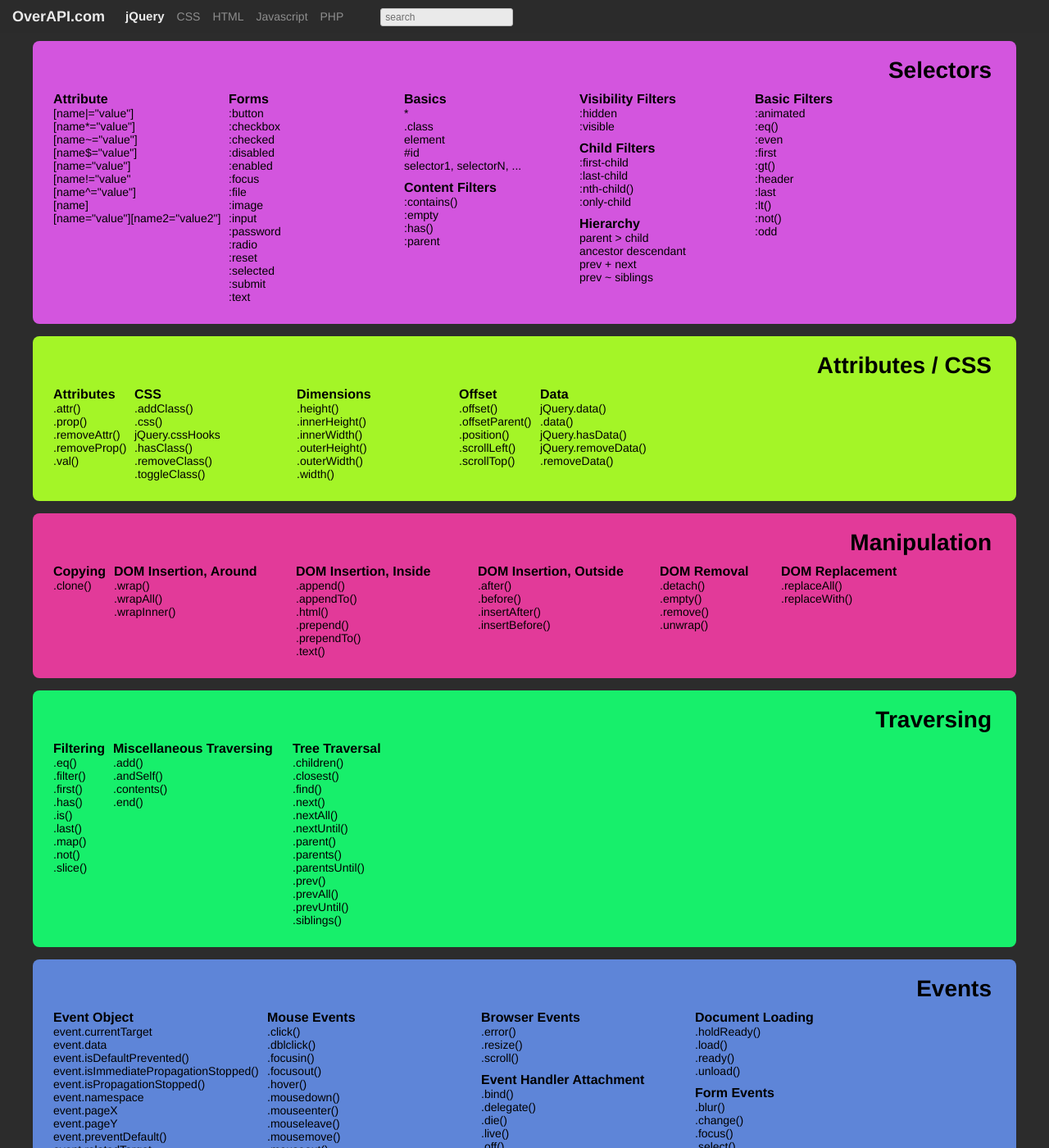
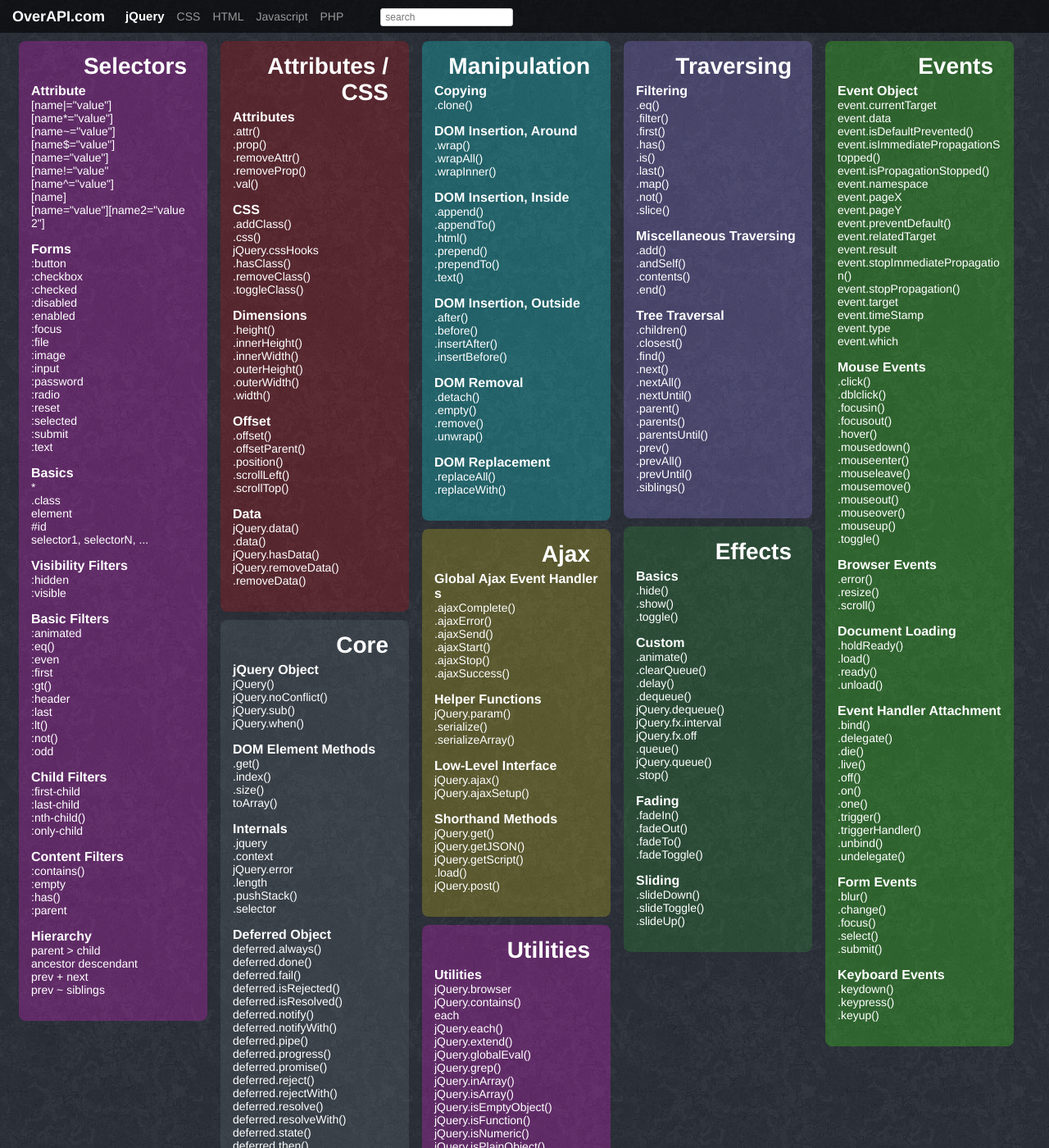
Before and after one commit to code9media/overthecs.github.io, a Jekyll site: the page built from jquery.html, in a window 1280 px wide and 1400 px high. Shown: the whole window at 82% size. Built offline with Jekyll 4.4.1, drawn with Linux system fonts in a browser that asks for light colours; Markdown is read by kramdown in place of the engine named in the settings; some of the changed text lies outside the part shown.

Commit message:
adjust the layout

```diff
--- a/_layouts/default.html
+++ b/_layouts/default.html
@@ -54,9 +63,20 @@
                     ,'#24bae3'
                 ]
 
+                var rgba = [
+                    'rgba(251,34,240,0.25)'
+                    ,'rgba(214,17,21,0.25)'
+                    ,'rgba(14,251,252,0.25)'
+                    ,'rgba(158,134,255,0.25)'
+                    ,'rgba(60,255,20,0.25)'
+                    ,'rgba(44,158,52,0.25)'
+                    ,'rgba(225,211,20,0.25)'
+                    ,'rgba(100,117,121,0.25)'
+                ];
+
                 $.each($('.board'),function(index,item){
-                    var i = index % color.length;
-                    $(item).css('backgroundColor',color[i]);
+                    var i = index % rgba.length;
+                    $(item).css('background',rgba[i]);
                 });
 
                 $('.board').delegate('a','click',function(e){
@@ -85,6 +105,7 @@
                                 $(this).children('h3').removeClass('inactive');
                             }
                         });
+                        /*
                         $boards.each(function(index){
                             if (!$(this).find('h3:not(.inactive)').length) {
                                 $.browser.msie?$(this).hide():$(this).slideUp()
@@ -92,6 +113,7 @@
                                 $.browser.msie?$(this).show():$(this).slideDown()
                             }
                         });
+                        */
                     }
                     ,hide: function () {
                         $(this).addClass('inactive')
--- a/jquery.html
+++ b/jquery.html
@@ -6,7 +6,6 @@ title:     jQuery Cheatsheet
 <div class="content">
     <div class="board">
         <h2 class="board-title">Selectors</h2>
-        <div class="board-content">
         <div class="board-card">
             <h3 class="board-card-title">Attribute</h3>
             <ul>
@@ -108,11 +107,9 @@ title:     jQuery Cheatsheet
             </ul>
         </div>
     </div>
-    </div>
 
     <div class="board">
         <h2 class="board-title">Attributes / CSS</h2>
-        <div class="board-content">
         <div class="board-card">
             <h3 class="board-card-title">Attributes</h3>
             <ul>
@@ -170,11 +167,9 @@ title:     jQuery Cheatsheet
             </ul>
         </div>
     </div>
-    </div>
 
     <div class="board">
         <h2 class=" board-title">Manipulation</h2>
-        <div class="board-content">
         <div class="board-card">
             <h3 class="board-card-title">Copying</h3>
             <ul>
@@ -231,11 +226,9 @@ title:     jQuery Cheatsheet
             </ul>
         </div>
     </div>
-    </div>
 
     <div class="board">
         <h2 class="board-title">Traversing</h2>
-        <div class="board-content">
         <div class="board-card">
             <h3 class="board-card-title">Filtering</h3>
             <ul>
@@ -280,11 +273,9 @@ title:     jQuery Cheatsheet
             </ul>
         </div>
     </div>
-    </div>
 
     <div class="board">
         <h2 class="board-title">Events</h2>
-        <div class="board-content">
         <div class="board-card">
             <h3 class="board-card-title">Event Object</h3>
             <ul>
@@ -383,11 +374,9 @@ title:     jQuery Cheatsheet
             </ul>
         </div>
     </div>
-    </div>
 
     <div class="board">
         <h2 class="board-title">Effects</h2>
-        <div class="board-content">
         <div class="board-card">
             <h3 class="board-card-title">Basics</h3>
             <ul>
@@ -432,11 +421,9 @@ title:     jQuery Cheatsheet
             </ul>
         </div>
     </div>
-    </div>
 
     <div class="board">
         <h2 class="board-title">Ajax</h2>
-        <div class="board-content">
         <div class="board-card">
             <h3 class="board-card-title">Global Ajax Event Handlers</h3>
             <ul>
@@ -477,11 +464,9 @@ title:     jQuery Cheatsheet
             </ul>
         </div>
     </div>
-    </div>
 
     <div class="board">
         <h2 class="board-title">Core</h2>
-        <div class="board-content">
         <div class="board-card">
             <h3 class="board-card-title">jQuery Object</h3>
             <ul>
@@ -489,39 +474,6 @@ title:     jQuery Cheatsheet
                 <li><a title="Relinquish jQuery's control of the $ variable." href="http://api.jquery.com/jQuery.noConflict/">jQuery.noConflict()</a></li>
                 <li><a title="Creates a new copy of jQuery whose properties and methods can be modified without affecting the original jQuery object." href="http://api.jquery.com/jQuery.sub/">jQuery.sub()</a></li>
                 <li><a title="Provides a way to execute callback functions based on one or more objects, usually Deferred objects that represent asynchronous events." href="http://api.jquery.com/jQuery.when/">jQuery.when()</a></li>
-                </ul>
-            </div>
-
-            <div class="board-card">
-                <h3 class="board-card-title">Utilities</h3>
-                <ul>
-                    <li><a title="Contains flags for the useragent, read from navigator.userAgent. We recommend against using this property; please try to use feature detection instead (see jQuery.support). jQuery.browser may be moved to a plugin in a future release of jQuery." href="http://api.jquery.com/jQuery.browser/">jQuery.browser</a></li>
-                    <li><a title="Check to see if a DOM node is within another DOM node." href="http://api.jquery.com/jQuery.contains/">jQuery.contains()</a></li>
-                    <li><a title="" href="http://api.jquery.com/each/">each</a></li>
-                    <li><a title="A generic iterator function, which can be used to seamlessly iterate over both objects and arrays. Arrays and array-like objects with a length property (such as a function's arguments object) are iterated by numeric index, from 0 to length-1. Other objects are iterated via their named properties." href="http://api.jquery.com/jQuery.each/">jQuery.each()</a></li>
-                    <li><a title="Merge the contents of two or more objects together into the first object." href="http://api.jquery.com/jQuery.extend/">jQuery.extend()</a></li>
-                    <li><a title="Execute some JavaScript code globally." href="http://api.jquery.com/jQuery.globalEval/">jQuery.globalEval()</a></li>
-                    <li><a title="Finds the elements of an array which satisfy a filter function. The original array is not affected." href="http://api.jquery.com/jQuery.grep/">jQuery.grep()</a></li>
-                    <li><a title="Search for a specified value within an array and return its index (or -1 if not found)." href="http://api.jquery.com/jQuery.inArray/">jQuery.inArray()</a></li>
-                    <li><a title="Determine whether the argument is an array." href="http://api.jquery.com/jQuery.isArray/">jQuery.isArray()</a></li>
-                    <li><a title="Check to see if an object is empty (contains no properties)." href="http://api.jquery.com/jQuery.isEmptyObject/">jQuery.isEmptyObject()</a></li>
-                    <li><a title="Determine if the argument passed is a Javascript function object." href="http://api.jquery.com/jQuery.isFunction/">jQuery.isFunction()</a></li>
-                    <li><a title="Determines whether its argument is a number." href="http://api.jquery.com/jQuery.isNumeric/">jQuery.isNumeric()</a></li>
-                    <li><a title="Check to see if an object is a plain object (created using '{}' or 'new Object')." href="http://api.jquery.com/jQuery.isPlainObject/">jQuery.isPlainObject()</a></li>
-                    <li><a title="Determine whether the argument is a window." href="http://api.jquery.com/jQuery.isWindow/">jQuery.isWindow()</a></li>
-                    <li><a title="Check to see if a DOM node is within an XML document (or is an XML document)." href="http://api.jquery.com/jQuery.isXMLDoc/">jQuery.isXMLDoc()</a></li>
-                    <li><a title="Convert an array-like object into a true JavaScript array." href="http://api.jquery.com/jQuery.makeArray/">jQuery.makeArray()</a></li>
-                    <li><a title="Translate all items in an array or array-like object to another array of items." href="http://api.jquery.com/jQuery.map/">jQuery.map()</a></li>
-                    <li><a title="Merge the contents of two arrays together into the first array. " href="http://api.jquery.com/jQuery.merge/">jQuery.merge()</a></li>
-                    <li><a title="An empty function." href="http://api.jquery.com/jQuery.noop/">jQuery.noop()</a></li>
-                    <li><a title="Return a number representing the current time." href="http://api.jquery.com/jQuery.now/">jQuery.now()</a></li>
-                    <li><a title="Takes a well-formed JSON string and returns the resulting JavaScript object." href="http://api.jquery.com/jQuery.parseJSON/">jQuery.parseJSON()</a></li>
-                    <li><a title="Parses a string into an XML document." href="http://api.jquery.com/jQuery.parseXML/">jQuery.parseXML()</a></li>
-                    <li><a title="Takes a function and returns a new one that will always have a particular context." href="http://api.jquery.com/jQuery.proxy/">jQuery.proxy()</a></li>
-                    <li><a title="A collection of properties that represent the presence of different browser features or bugs." href="http://api.jquery.com/jQuery.support/">jQuery.support</a></li>
-                    <li><a title="Remove the whitespace from the beginning and end of a string." href="http://api.jquery.com/jQuery.trim/">jQuery.trim()</a></li>
-                    <li><a title="Determine the internal JavaScript [[Class]] of an object." href="http://api.jquery.com/jQuery.type/">jQuery.type()</a></li>
-                    <li><a title="Sorts an array of DOM elements, in place, with the duplicates removed. Note that this only works on arrays of DOM elements, not strings or numbers." href="http://api.jquery.com/jQuery.unique/">jQuery.unique()</a></li>
             </ul>
         </div>
 
@@ -586,5 +538,40 @@ title:     jQuery Cheatsheet
             </ul>
         </div>
     </div>
+
+    <div class="board">
+        <h2 class="board-title">Utilities</h2>
+        <div class="board-card">
+            <h3 class="board-card-title">Utilities</h3>
+            <ul>
+                <li><a title="Contains flags for the useragent, read from navigator.userAgent. We recommend against using this property; please try to use feature detection instead (see jQuery.support). jQuery.browser may be moved to a plugin in a future release of jQuery." href="http://api.jquery.com/jQuery.browser/">jQuery.browser</a></li>
+                <li><a title="Check to see if a DOM node is within another DOM node." href="http://api.jquery.com/jQuery.contains/">jQuery.contains()</a></li>
+                <li><a title="" href="http://api.jquery.com/each/">each</a></li>
+                <li><a title="A generic iterator function, which can be used to seamlessly iterate over both objects and arrays. Arrays and array-like objects with a length property (such as a function's arguments object) are iterated by numeric index, from 0 to length-1. Other objects are iterated via their named properties." href="http://api.jquery.com/jQuery.each/">jQuery.each()</a></li>
+                <li><a title="Merge the contents of two or more objects together into the first object." href="http://api.jquery.com/jQuery.extend/">jQuery.extend()</a></li>
+                <li><a title="Execute some JavaScript code globally." href="http://api.jquery.com/jQuery.globalEval/">jQuery.globalEval()</a></li>
+                <li><a title="Finds the elements of an array which satisfy a filter function. The original array is not affected." href="http://api.jquery.com/jQuery.grep/">jQuery.grep()</a></li>
+                <li><a title="Search for a specified value within an array and return its index (or -1 if not found)." href="http://api.jquery.com/jQuery.inArray/">jQuery.inArray()</a></li>
+                <li><a title="Determine whether the argument is an array." href="http://api.jquery.com/jQuery.isArray/">jQuery.isArray()</a></li>
+                <li><a title="Check to see if an object is empty (contains no properties)." href="http://api.jquery.com/jQuery.isEmptyObject/">jQuery.isEmptyObject()</a></li>
+                <li><a title="Determine if the argument passed is a Javascript function object." href="http://api.jquery.com/jQuery.isFunction/">jQuery.isFunction()</a></li>
+                <li><a title="Determines whether its argument is a number." href="http://api.jquery.com/jQuery.isNumeric/">jQuery.isNumeric()</a></li>
+                <li><a title="Check to see if an object is a plain object (created using '{}' or 'new Object')." href="http://api.jquery.com/jQuery.isPlainObject/">jQuery.isPlainObject()</a></li>
+                <li><a title="Determine whether the argument is a window." href="http://api.jquery.com/jQuery.isWindow/">jQuery.isWindow()</a></li>
+                <li><a title="Check to see if a DOM node is within an XML document (or is an XML document)." href="http://api.jquery.com/jQuery.isXMLDoc/">jQuery.isXMLDoc()</a></li>
+                <li><a title="Convert an array-like object into a true JavaScript array." href="http://api.jquery.com/jQuery.makeArray/">jQuery.makeArray()</a></li>
+                <li><a title="Translate all items in an array or array-like object to another array of items." href="http://api.jquery.com/jQuery.map/">jQuery.map()</a></li>
+                <li><a title="Merge the contents of two arrays together into the first array. " href="http://api.jquery.com/jQuery.merge/">jQuery.merge()</a></li>
+                <li><a title="An empty function." href="http://api.jquery.com/jQuery.noop/">jQuery.noop()</a></li>
+                <li><a title="Return a number representing the current time." href="http://api.jquery.com/jQuery.now/">jQuery.now()</a></li>
+                <li><a title="Takes a well-formed JSON string and returns the resulting JavaScript object." href="http://api.jquery.com/jQuery.parseJSON/">jQuery.parseJSON()</a></li>
+                <li><a title="Parses a string into an XML document." href="http://api.jquery.com/jQuery.parseXML/">jQuery.parseXML()</a></li>
+                <li><a title="Takes a function and returns a new one that will always have a particular context." href="http://api.jquery.com/jQuery.proxy/">jQuery.proxy()</a></li>
+                <li><a title="A collection of properties that represent the presence of different browser features or bugs." href="http://api.jquery.com/jQuery.support/">jQuery.support</a></li>
+                <li><a title="Remove the whitespace from the beginning and end of a string." href="http://api.jquery.com/jQuery.trim/">jQuery.trim()</a></li>
+                <li><a title="Determine the internal JavaScript [[Class]] of an object." href="http://api.jquery.com/jQuery.type/">jQuery.type()</a></li>
+                <li><a title="Sorts an array of DOM elements, in place, with the duplicates removed. Note that this only works on arrays of DOM elements, not strings or numbers." href="http://api.jquery.com/jQuery.unique/">jQuery.unique()</a></li>
+            </ul>
         </div>
     </div>
+</div>
--- a/static/css/default.css
+++ b/static/css/default.css
@@ -34,7 +34,8 @@ body .hide{display:none;}
 
 /***********default settings**********/
 html{background:#2c2c2c;}
-body {background:#F8F8F0;background:#2c2c2c;font-family:"Helvetica Neue",Helvetica,Arial,sans-serif;}
+body {background:#F8F8F0;background:#000 url(/static/images/background.jpg) fixed 100% 100%;font-family:"Helvetica Neue",Helvetica,Arial,sans-serif;}
+/*body {background:#F8F8F0;background:#000;font-family:"Helvetica Neue",Helvetica,Arial,sans-serif;}*/
 
 .index{margin:30px auto;color:#fff;width:600px;}
 .index h1{font-size:38px;margin-bottom:35px;}
@@ -47,7 +48,7 @@ body {background:#F8F8F0;background:#2c2c2c;font-family:"Helvetica Neue",Helveti
 .index-item a{color:red}
 
 
-#navbar{position:fixed;background:#2c2c2c;height:40px;line-height:40px;color:#999;width:100%;opacity:0.9;filter:alpha(opacity=90);z-index:100;}
+#navbar{position:fixed;background:#000;background:rgba(0,0,0,0.6);height:40px;line-height:40px;color:#999;width:100%;filter:alpha(opacity=60);z-index:100;}
 #navbar a{color:#999;text-decoration:none;font-size:14px;}
 #navbar a:visited{color:#999;}
 #navbar a:hover{color:#fff;}
@@ -59,13 +60,15 @@ body {background:#F8F8F0;background:#2c2c2c;font-family:"Helvetica Neue",Helveti
 #searchApi{margin-left:30px;border:1px solid #ccc;border-radius:3px;font-size:12px;line-height:20px;padding:0 5px;width:150px;}
 
 
-.content{padding-top:35px;}
-.board{background:#f8f8f0;border-radius:8px;margin:15px 40px;;padding:20px;}
-.board-title{font-size:28px;font-weight:bold;padding-right:10px;margin-bottom:5px;text-align:right}
-.board-card{float:left;display:block;margin:5px;}
-.board-card a{font-size:14px;color:#000;text-decoration:none;display:block;}
-.board-card a:hover{background:#2c2c2c;color:#fff;}
+.content{padding-top:45px;margin:0 15px;margin:0 10px\9;}
+.board{border-radius:8px;margin:5px 8px;padding:15px;width:200px;color:#fff;}
+.content-250{margin:0 30px;margin:0 28px\9;}
+.content-250 .board{width:250px;margin:5px 10px;}
+.board-title{font-size:28px;font-weight:bold;padding-right:10px;margin-bottom:5px;text-align:right;}
+.board-card{margin-bottom:15px;word-break:break-all}
+.board-card a{font-size:14px;color:#fff;text-decoration:none;display:block;}
+.board-card a:hover{background:#ccc;color:#000;}
 .board-card-title{font-size:16px;font-weight:bold;}
-.board-card h3.inactive{color:#777;}
-.board-card li.inactive a{color:#777;cursor:default;font-size:8px;font-size:12px\9;}
-.board-card li.inactive a:hover{color:#777;background:none;}
+.board-card h3.inactive{color:#666;}
+.board-card li.inactive a{color:#666;cursor:default;}
+.board-card li.inactive a:hover{color:#666;background:none;}
```
Also changed, not shown: other parts of _layouts/default.html (+14 -5 lines), static/images/background.jpg (added). Lines whose indentation alone changed are shown as unchanged.
